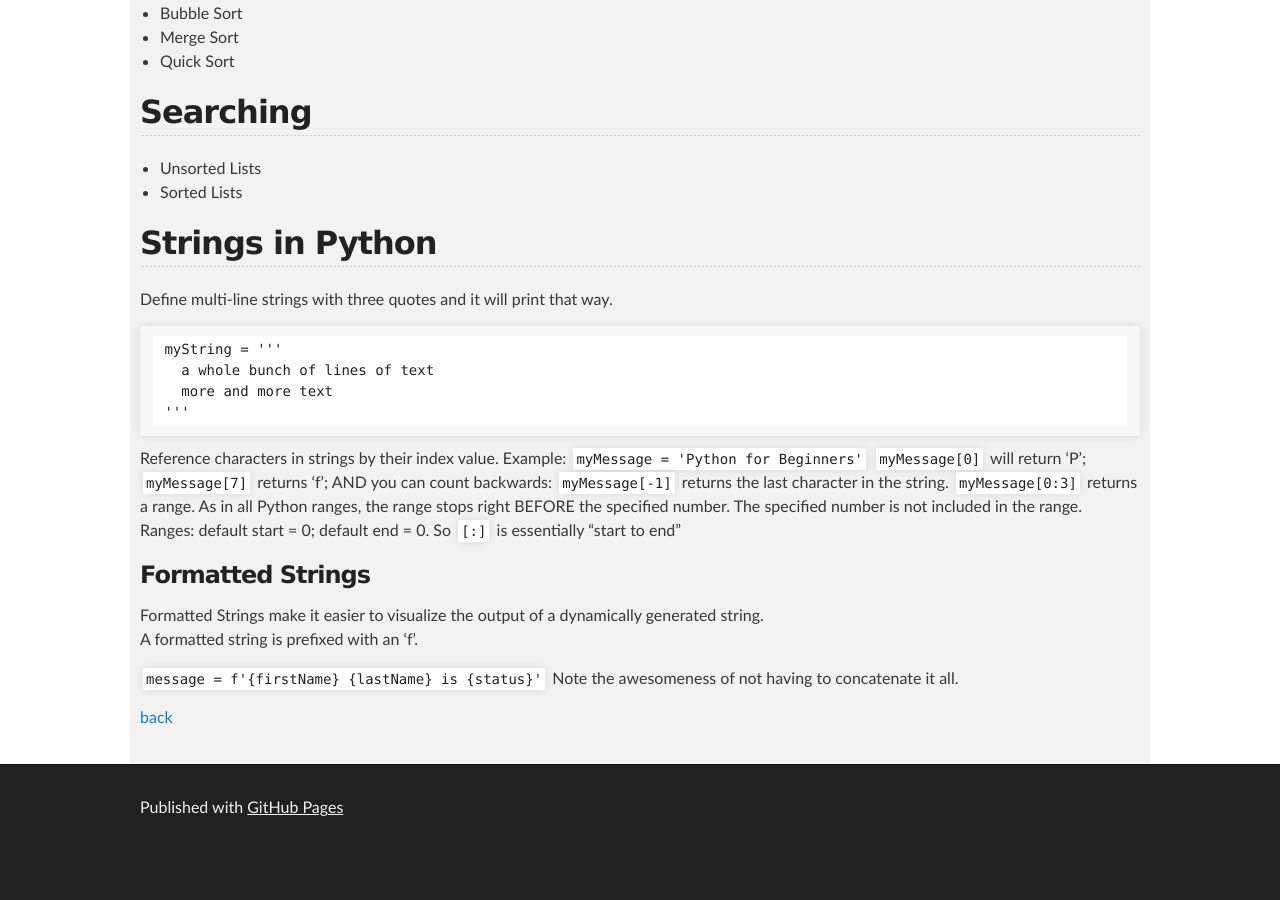
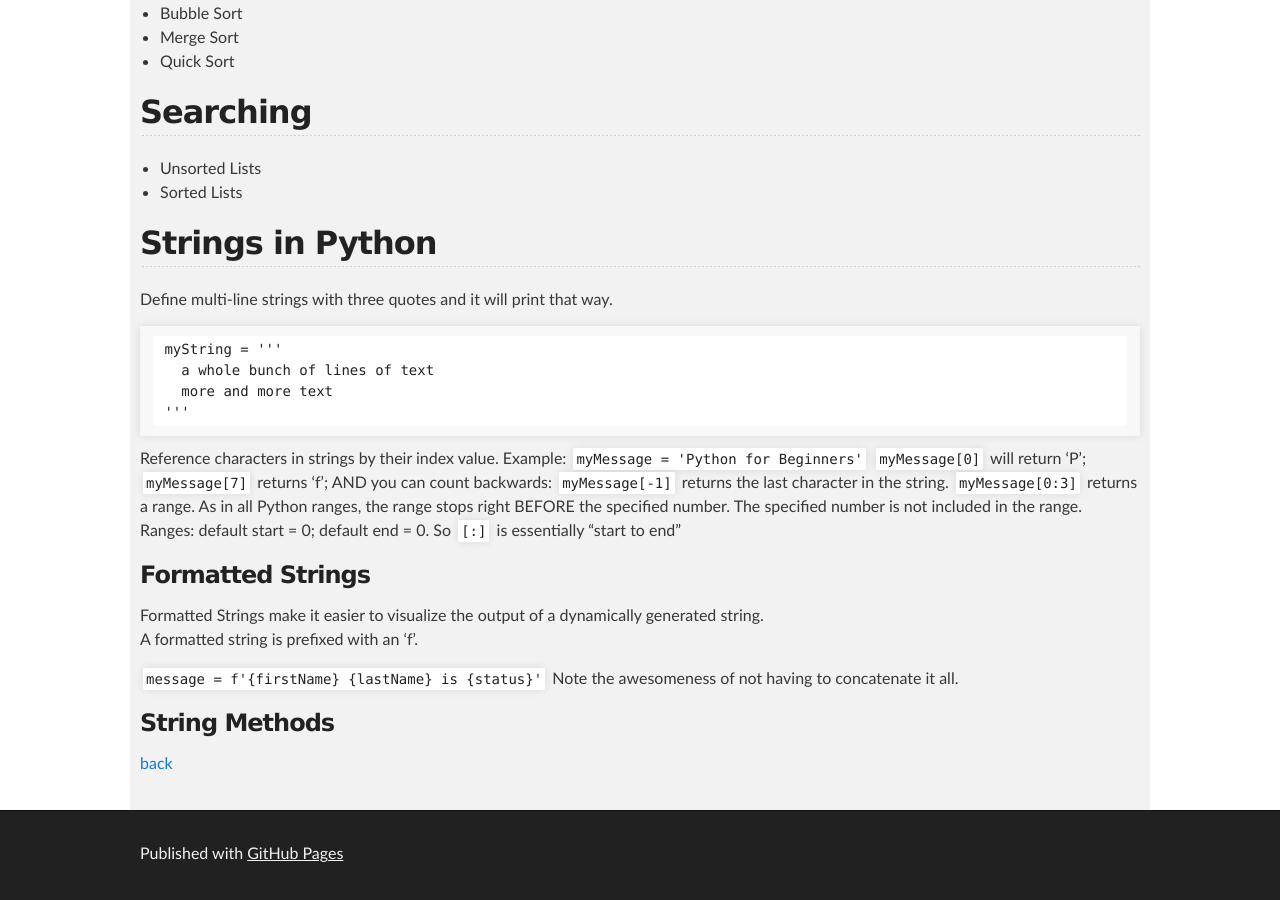
Before and after one commit to cathysnider/cathysnider.github.io, a Jekyll site: the page built from python.md, in a window 1280 px wide and 900 px high, scrolled down 3895 px. Built offline with Jekyll 4.4.1, drawn with Linux system fonts in a browser that asks for light colours; before the commit the page ends 4749 px from its top, so only the background shows below that.

Commit message:
more string stuff

```diff
--- a/python.md
+++ b/python.md
@@ -178,6 +178,8 @@ A formatted string is prefixed with an 'f'. <br />
 
 `message = f'{firstName} {lastName} is {status}'` Note the awesomeness of not having to concatenate it all.  <br />
 
+### String Methods
+
 
 
 
```
